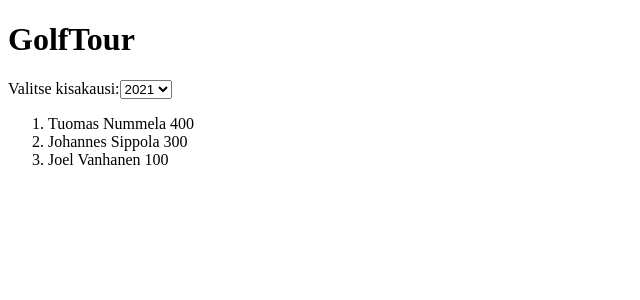
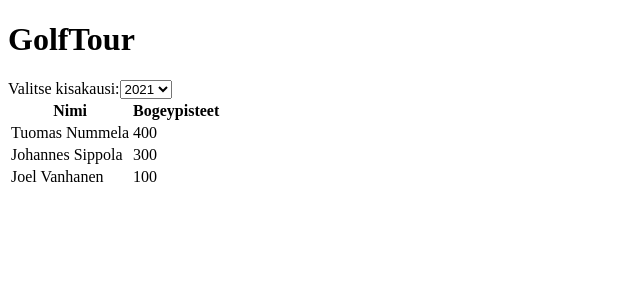
Before and after one commit to tuomax7/golftour, a React (Create React App) app: page / in a window 1280 px wide. Shown: the top 300 px of the page, without its empty margins (0-640 px from the left). Built offline with nearby package versions, Linux system fonts and the light colour scheme.

Commit message:
Replaced leaderboard's ordered list with a table.

```diff
--- a/src/components/Leaderboard.js
+++ b/src/components/Leaderboard.js
@@ -55,11 +55,21 @@ const Leaderboard = () => {
 
         return(
             <div>
-                <ol>
-                    {sortedLeaderboard.map(contestant =>
-                        <li key={contestant.name}>{contestant.name} {contestant.score[selectedSeason-2021]}</li>
-                    )}
-                </ol>
+                <table>
+                    <tbody>
+                        <tr>
+                            <th>Nimi</th>
+                            <th>Bogeypisteet</th>
+                        </tr>
+
+                        {sortedLeaderboard.map(contestant =>
+                            <tr key={contestant.name}>
+                                <td>{contestant.name}</td>
+                                <td>{contestant.score[selectedSeason-2021]}</td>
+                            </tr>
+                        )}
+                    </tbody>
+                </table>
             </div>
         )
     }
```
